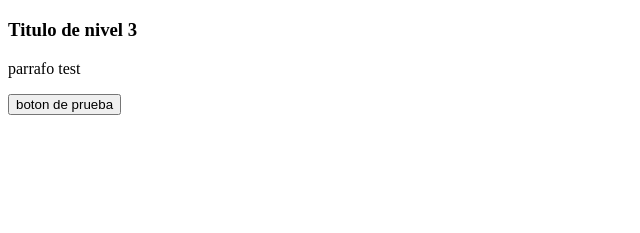
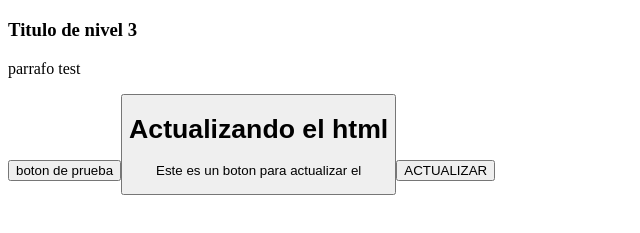
Before and after one commit to Bastianmarin/segundo_proyecto_html, a plain HTML site: page index.html in a window 1280 px wide. Shown: the part 61-294 px from the top of the page, without its empty margins (0-640 px from the left). Drawn offline with Linux system fonts and the light colour scheme.

Commit message:
actualizando el html con otro boton

```diff
--- a/index.html
+++ b/index.html
@@ -9,6 +9,9 @@
     <h1>Mi segundo html</h1>
     <h3>Titulo de nivel 3</h3>
     <p>parrafo test</p>
-    <button>boton de prueba
+    <button>boton de prueba<button>
+    <h1>Actualizando el html</h1>
+    <p>Este es un boton para actualizar el<p>
+    <button>ACTUALIZAR</button>
 </body>
 </html>
```
